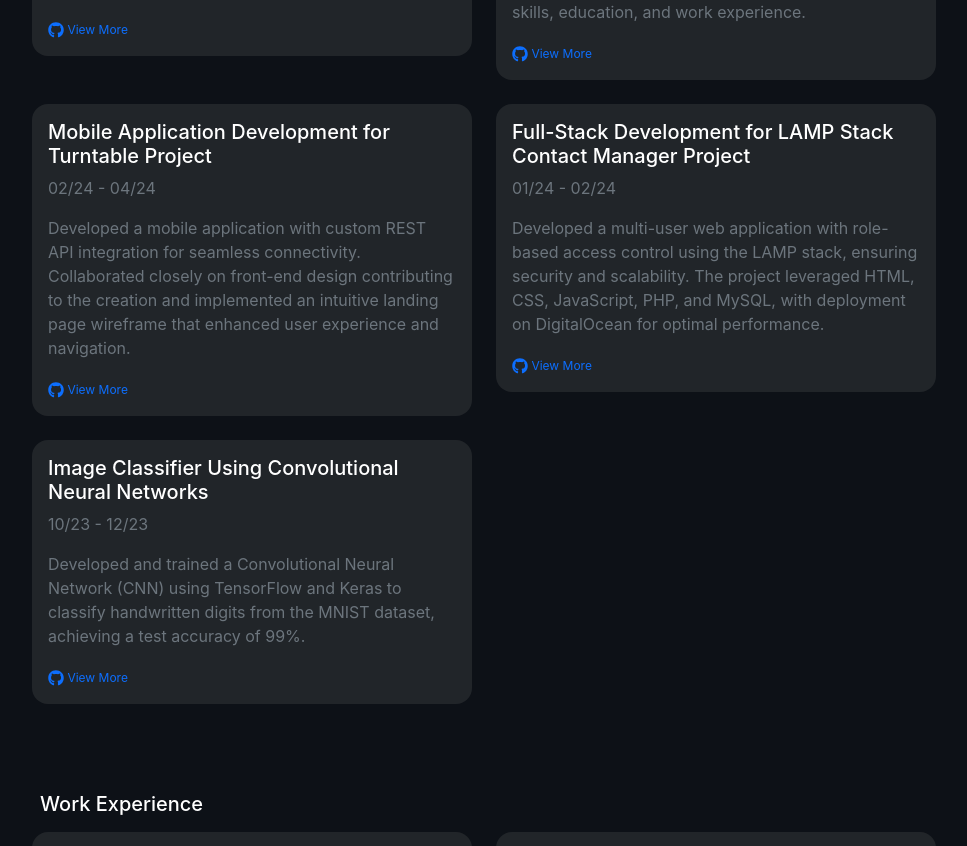
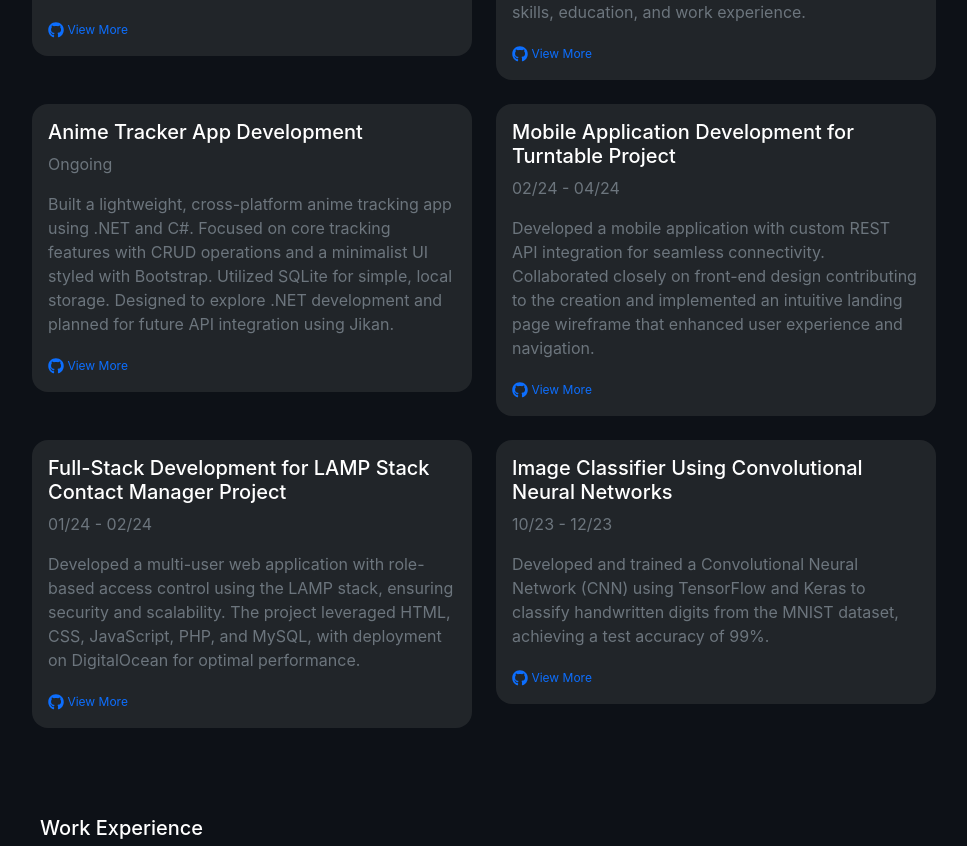
Before and after one commit to ValexEvans/portfolio-website, a React (Create React App) app: page /#/experience in a window 1280 px wide. Shown: the part 926-1772 px from the top of the page, without its empty margins (156-1123 px from the left). Built offline with nearby package versions, Linux system fonts and the light colour scheme.

Commit message:
added Anime Tracker App Development

```diff
--- a/src/components/ExperienceList.js
+++ b/src/components/ExperienceList.js
@@ -84,6 +84,13 @@ export default function ExperienceList() {
                 duration: "Ongoing",
                 icon: <a href="https://github.com/ValexEvans/portfolio-website" target="_blank" rel="noopener noreferrer" style={{ textDecoration: 'none' }}><FaGithub /><span style={{ fontSize: '12px' }}> View More</span></a>,
                 summary: "Designed and developed a fully responsive personal portfolio website using React and Bootstrap to effectively present professional accomplishments. The site features a clean, modern interface with dedicated sections for project highlights, technical skills, education, and work experience.",
+
+            },
+            {
+                title: "Anime Tracker App Development",
+                duration: "Ongoing",
+                icon: <a href="https://github.com/ValexEvans/anime-tracker" target="_blank" rel="noopener noreferrer" style={{ textDecoration: 'none' }}><FaGithub /><span style={{ fontSize: '12px' }}> View More</span></a>,
+                summary: "Built a lightweight, cross-platform anime tracking app using .NET and C#. Focused on core tracking features with CRUD operations and a minimalist UI styled with Bootstrap. Utilized SQLite for simple, local storage. Designed to explore .NET development and planned for future API integration using Jikan.",
 
             },
             {
```
